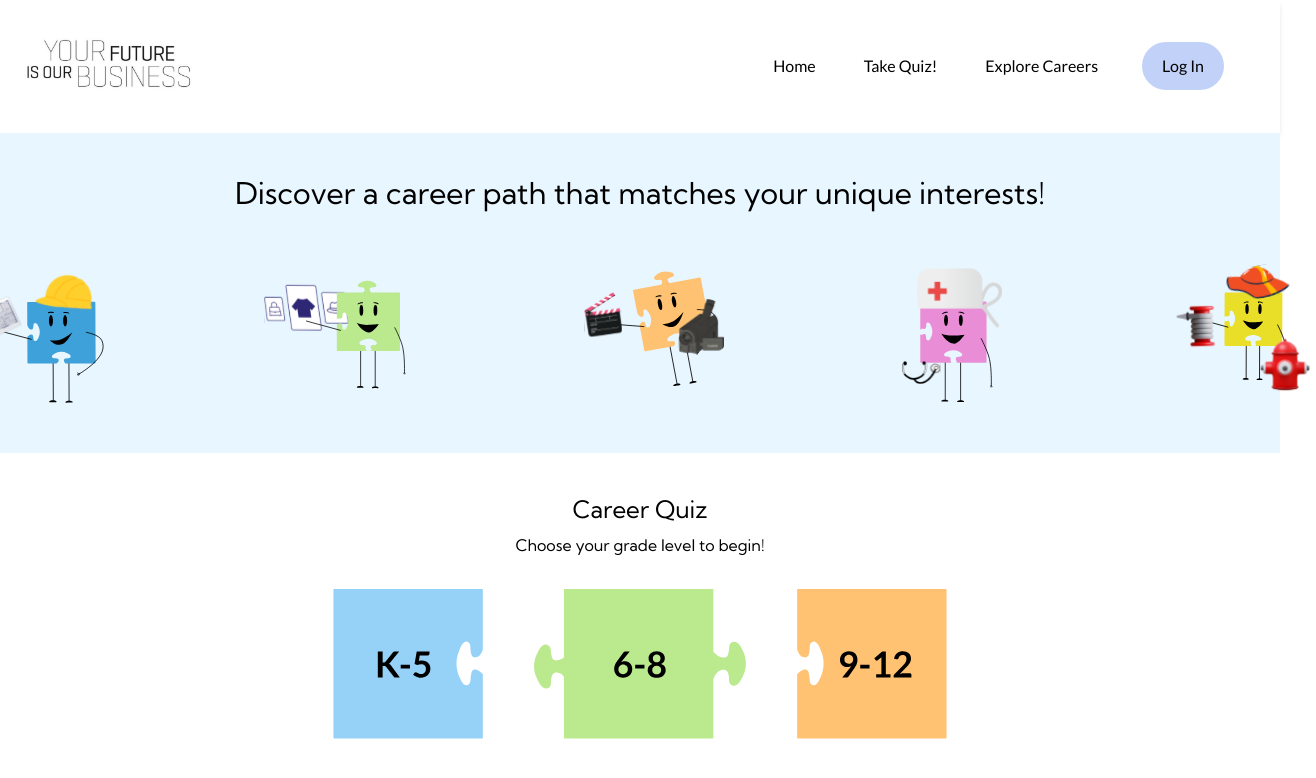
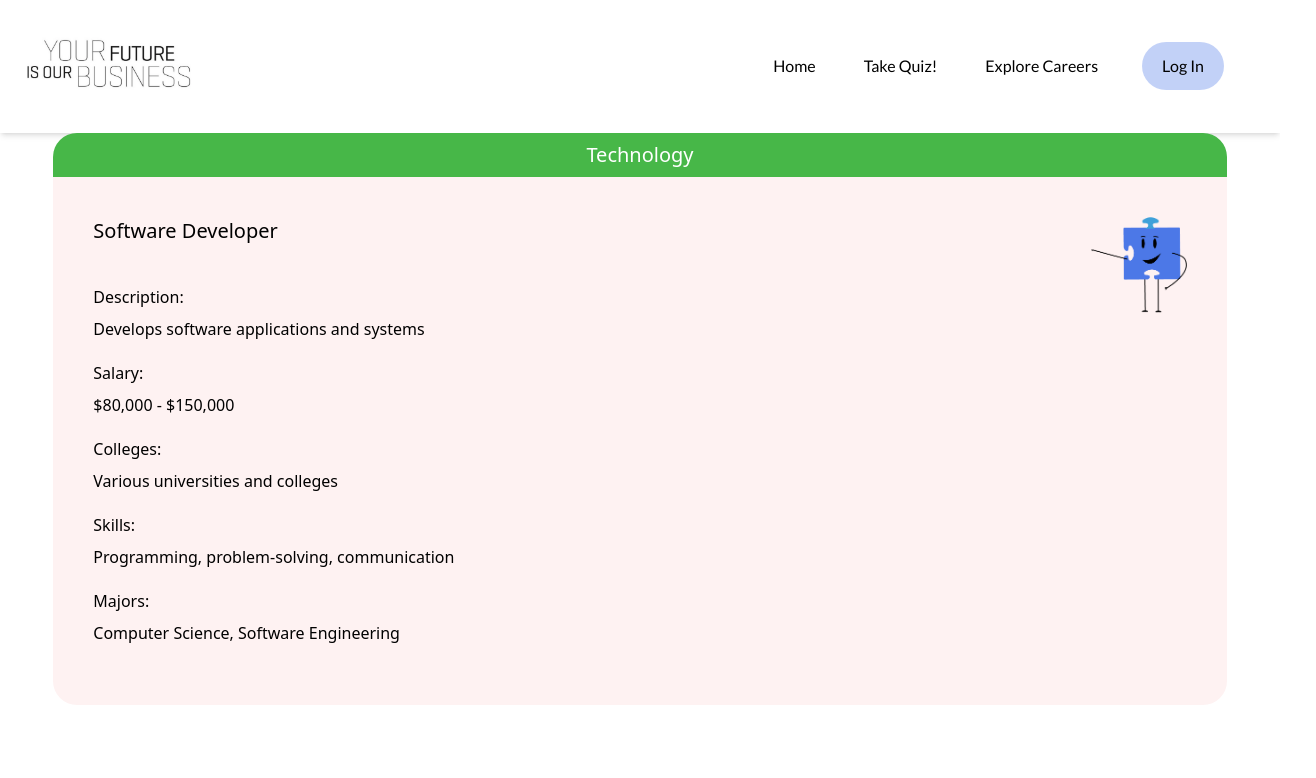
Before and after one commit to ucsc-blueprint/yfiob2, a Next.js app: page / in a window 1280 px wide. Shown: the top 778 px of the page, 1316 px wide, since content can reach past the window. Built offline with nearby package versions, Linux system fonts and the light colour scheme.

Commit message:
adding styling changes to career cards

```diff
--- a/src/app/page.jsx
+++ b/src/app/page.jsx
@@ -1,75 +1,24 @@
 import React from "react";
 import { Navbar } from "../components/Navbar/Navbar";
+import { CareersCardExpanded } from "../components/CareersCardExpanded/CareersCardExpanded";
 
 function App() {
+  const defaultCardProps = {
+    educationLevel: "high-school",
+    category: "Technology",
+    careerName: "Software Developer",
+    description: "Develops software applications and systems",
+    salary: "$80,000 - $150,000",
+    skills: "Programming, problem-solving, communication",
+    careerImages: [],
+    colleges: "Various universities and colleges",
+    majors: "Computer Science, Software Engineering",
+  };
+
   return (
     <div className="min-h-screen">
       <Navbar />
-
-      {/* Top half-blue section */}
-      <div className="bg-[#E8F6FF] h-[40vh] flex flex-col items-center justify-center">
-        <h1 className="text-3xl font-kumbh mb-4">
-          Discover a career path that matches your unique interests!
-        </h1>
-        <div className="flex items-center justify-center space-x-40 mt-6">
-          <img
-            src="/assets/ConstructionPuzzlePiece.svg"
-            alt="K-5 Puzzle Piece"
-            className="w-36 h-36"
-          />
-          <img
-            src="/assets/TeacherPuzzlePiece.svg"
-            alt="K-5 Puzzle Piece"
-            className="w-40 h-40"
-          />
-          <img
-            src="/assets/DirectorPuzzlePiece.svg"
-            alt="K-5 Puzzle Piece"
-            className="w-36 h-36"
-          />
-          <img
-            src="/assets/DoctorPuzzlePiece.svg"
-            alt="K-5 Puzzle Piece"
-            className="w-36 h-36"
-          />
-          <img
-            src="/assets/FirefighterPuzzlePiece.svg"
-            alt="K-5 Puzzle Piece"
-            className="w-36 h-36"
-          />
-        </div>
-      </div>
-
-      {/* Rest of content */}
-      <div className="max-w-7xl mx-auto py-10 px-4">
-        <div className="text-center mb-8">
-          <h2 className="text-2xl font-kumbh">Career Quiz</h2>
-          <p className="mt-2 font-kumbh">Choose your grade level to begin!</p>
-        </div>
-        <div className="flex items-center justify-center space-x-8">
-          <button className="flex flex-col items-center cursor-pointer focus:outline-none">
-            <img
-              src="/assets/K-5PuzzlePiece.svg"
-              alt="K-5 Puzzle Piece"
-              className="w-[150px] h-[150px]"
-            />
-          </button>
-          <button className="flex flex-col items-center cursor-pointer focus:outline-none">
-            <img
-              src="/assets/6-8PuzzlePiece.svg"
-              alt="6-8 Puzzle Piece"
-              className="w-[250px] h-[150px]"
-            />
-          </button>
-          <button className="flex flex-col items-center cursor-pointer focus:outline-none">
-            <img
-              src="/assets/9-12PuzzlePiece.svg"
-              alt="9-12 Puzzle Piece"
-              className="w-[150px] h-[150px]"
-            />
-          </button>
-        </div>
-      </div>
+      <CareersCardExpanded {...defaultCardProps} />
     </div>
   );
 }
--- a/src/components/CareersCardExpanded/CareersCardExpanded.jsx
+++ b/src/components/CareersCardExpanded/CareersCardExpanded.jsx
@@ -11,7 +11,6 @@ export const CareersCardExpanded = ({
   colleges,
   majors,
 }) => {
-
   const educationStyles = {
     "elementary-school": "#EACAA5",
     "middle-school": "#3FA1D9",
@@ -21,44 +20,61 @@ export const CareersCardExpanded = ({
   // Used to dynamically render information sections (i.e colleges, majors, etc.)
   const renderTextSection = (label, value) => (
     <>
-      <p className="pb-2">{label}:</p>
+      <p className="font-medium pb-2">{label}:</p>
       <p className="pb-5">{value}</p>
     </>
   );
 
   // Styling to display all career images
   const renderImages = () => (
-    <div className="flex gap-5 flex-wrap">
+    <div className="flex flex-col gap-5">
       {careerImages.map((careerImage, index) => (
         <div key={index}>
-          <img data-testid="career-image" className="rounded-[5px]" src={careerImage} alt="careerImage" />
+          <img
+            data-testid="career-image"
+            className="rounded-md w-full object-cover"
+            src={careerImage}
+            alt="careerImage"
+          />
         </div>
       ))}
-      <img className="mt-auto ml-auto h-[100px] w-[100px]" src="/jignaSmall.png" alt="Jigna Small"
+      <img
+        className="mt-auto ml-auto h-24 w-24"
+        src="/jignaSmall.png"
+        alt="Jigna Small"
       />
     </div>
   );
 
   return (
-    <div data-testid="careers-card-expanded-container" className="w-11/12 m-auto no-scrollbar overflow-y-scroll max-h-[80vh]">
+    <div
+      data-testid="careers-card-expanded-container"
+      className="rounded-3xl w-11/12 m-auto no-scrollbar overflow-y-scroll max-h-auto"
+    >
       <h4
         data-testid="careers-header"
-        className={`pl-6 pr-6 pt-2 pb-2 w-max rounded-t-xl italic`}
+        className="pt-2 pb-2 text-center text-xl text-white"
         // Set background color depending on education-level
         style={{ backgroundColor: educationStyles[educationLevel] }}
       >
         {category}
       </h4>
-      <div className="bg-white p-5 no-scrollbar overflow-y-scroll">
-        {/* If elementary-school, display career name, description and salary  */}
+      <div className="bg-red-50 p-10 no-scrollbar overflow-y-scroll">
+        {/* Two-column layout for content and images */}
+        <div className="flex flex-row gap-8">
+          {/* Left column for text content */}
+          <div className="flex-1">
+            <h2 className="text-xl font-medium pb-10">{careerName}</h2>
+
+            {/* If elementary-school, display career name, description and salary */}
             {educationLevel === "elementary-school" && (
               <>
-            <h2 className="text-[20px] font-medium pb-2">{careerName}</h2>
                 {renderTextSection("Description", description)}
                 {renderTextSection("Salary", salary)}
               </>
             )}
-        {/* If middle-school, display skills, description and salary  */}
+
+            {/* If middle-school, display skills, description and salary */}
             {educationLevel === "middle-school" && (
               <>
                 {renderTextSection("Description", description)}
@@ -66,7 +82,8 @@ export const CareersCardExpanded = ({
                 {renderTextSection("Skills", skills)}
               </>
             )}
-        {/* If middle-school, display all information except career name */}
+
+            {/* If high-school, display all information except career name */}
             {educationLevel === "high-school" && (
               <>
                 {renderTextSection("Description", description)}
@@ -76,7 +93,13 @@ export const CareersCardExpanded = ({
                 {renderTextSection("Majors", majors)}
               </>
             )}
+          </div>
+
+          {/* Right column for images */}
+          <div className="w-1/3">
             {renderImages()}
+          </div>
+        </div>
       </div>
     </div>
   );
--- a/src/components/Careers_Card/CareersCard.jsx
+++ b/src/components/Careers_Card/CareersCard.jsx
@@ -14,17 +14,17 @@ export const CareersCard = ({title, description, educationLevel, careerImage}) =
   } else {
     // Otherwise, display middle/high school level card summary
     return (
-      <div className="no-scrollbar overflow-y-auto bg-white rounded-3xl w-[240px] h-[250px] rounded-15px pb-1em font-lato ">
+      <div className="no-scrollbar overflow-y-auto bg-white rounded-xl w-[240px] h-[250px] rounded-20px pb-1em font-lato">
         {/* Dynamically render header for either middle-school or high-school header */}
         { educationLevel === 'middle-school' ?
         // Header for middle-school level
-        <header className='pt-2 pb-2 bg-[#3FA1D9] text-center text-[22px] font-bold text-lg pd-[0.7em]'> {title} </header>
+        <header className='pt-2 pb-2 bg-[#3FA1D9] text-center text-[22px] text-lg pd-[0.7em] text-white'> {title} </header>
         :
         // Header for high-school level
-        <header className="pt-2 pb-2 bg-[#47B748] text-center text-[22px] font-bold text-lg pd-[0.7em]">{title}</header>
+        <header className="pt-2 pb-2 bg-[#FF7022] text-center text-[22px] text-lg pd-[0.7em] text-white">{title}</header>
         }
-        <p className="pl-5 pr-5 pt-3 pb-3 text-[12px]">{description}</p>
-        <img className='m-auto mb-5' src={careerImage} alt='career-image'></img>
+        <img className='m-auto mt-5 mb-5 w-auto h-[100px] object-contain' src={careerImage || "/jignaOrange.png"} alt='career-images'></img>
+        <p className="pl-5 pr-5 pt-3 pb-3 text-[12px]">{description || "Lorem ipsum dolor sit amet, consectetur adipiscing elit, sed do eiusmod tempor incididunt ut labore et dolore magna al"}</p>
       </div>
       );
     }
--- a/src/pages/CareerSummaryCards.jsx
+++ b/src/pages/CareerSummaryCards.jsx
@@ -1,6 +1,6 @@
 "use client";
 import React, { useEffect, useState } from "react";
-import CareersCard from "../components/CareersCard.jsx";
+import CareersCard from "../components/Careers_Card/CareersCard.jsx";
 import { Navbar } from "../components/Navbar/Navbar.jsx";
 import BackArrow from "../components/BackArrow.jsx"
 import ForwardArrow from "../components/ForwardArrow.jsx";
```
Also changed, not shown: public/jignaOrange.png (added). Lines whose indentation alone changed are shown as unchanged.
